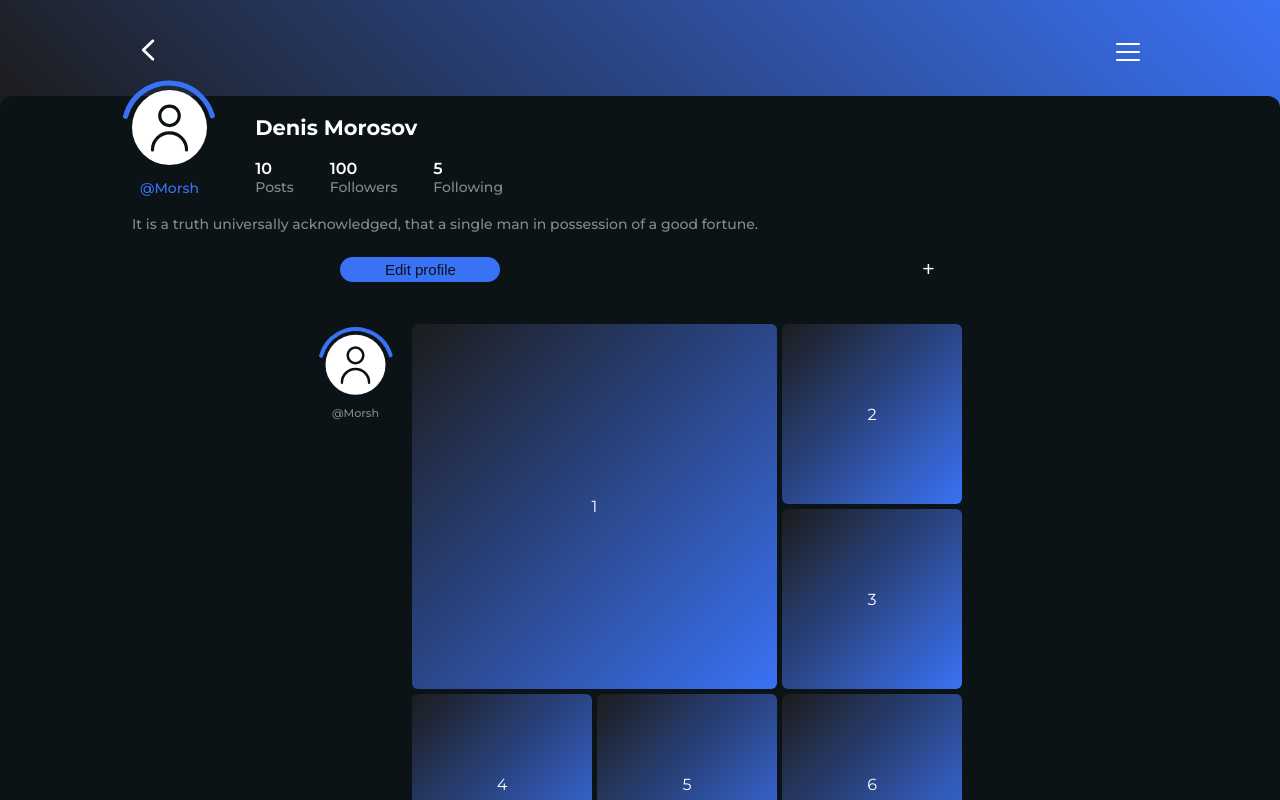
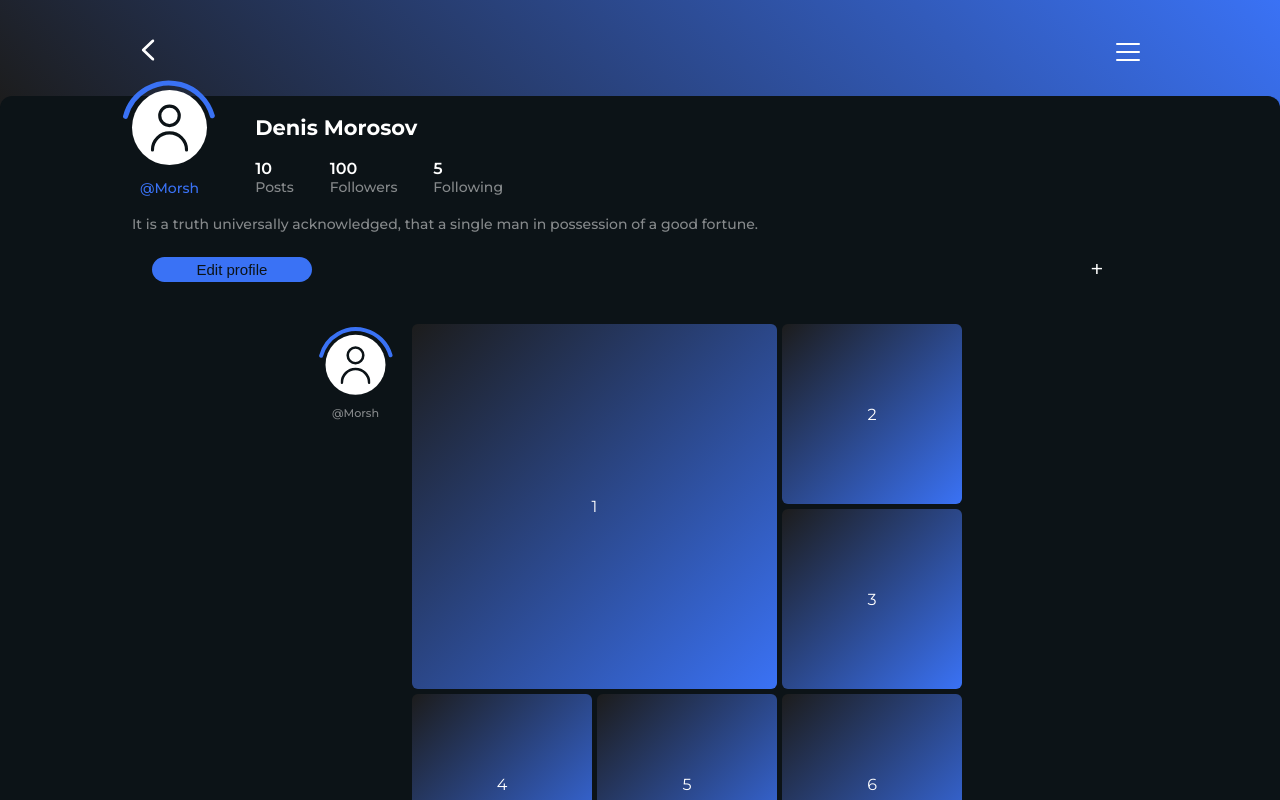
Before and after one commit to AlexandrNesterovSe7en/pet, a Next.js app: page / in a window 1280 px wide. Built offline with nearby package versions, Linux system fonts and the light colour scheme.

Commit message:
исправление верстки

```diff
--- a/src/_2pages/UserProfile/ui/UserProfile.module.css
+++ b/src/_2pages/UserProfile/ui/UserProfile.module.css
@@ -168,8 +168,8 @@
 
 .edit_profile {
     display: flex;
-    padding-top: 19px;
-    justify-content: space-around;
+    padding: 19px 40px 0px 20px;
+    justify-content: space-between;
     align-items: center;
     margin-bottom: 38px;
 }
@@ -263,6 +263,10 @@
     font-size: 15px;
 }
 
+.center>:nth-child(n + 2) {
+    margin-top: 25px;
+}
+
 .posts {
     display: flex;
     justify-content: center;
@@ -277,8 +281,8 @@
 
 .btn_play>div:first-child {
     background-color: #3A72F5;
-    width: 35px;
-    height: 35px;
+    width: 30px;
+    height: 30px;
     border-radius: 50%;
     display: flex;
     justify-content: center;
```
